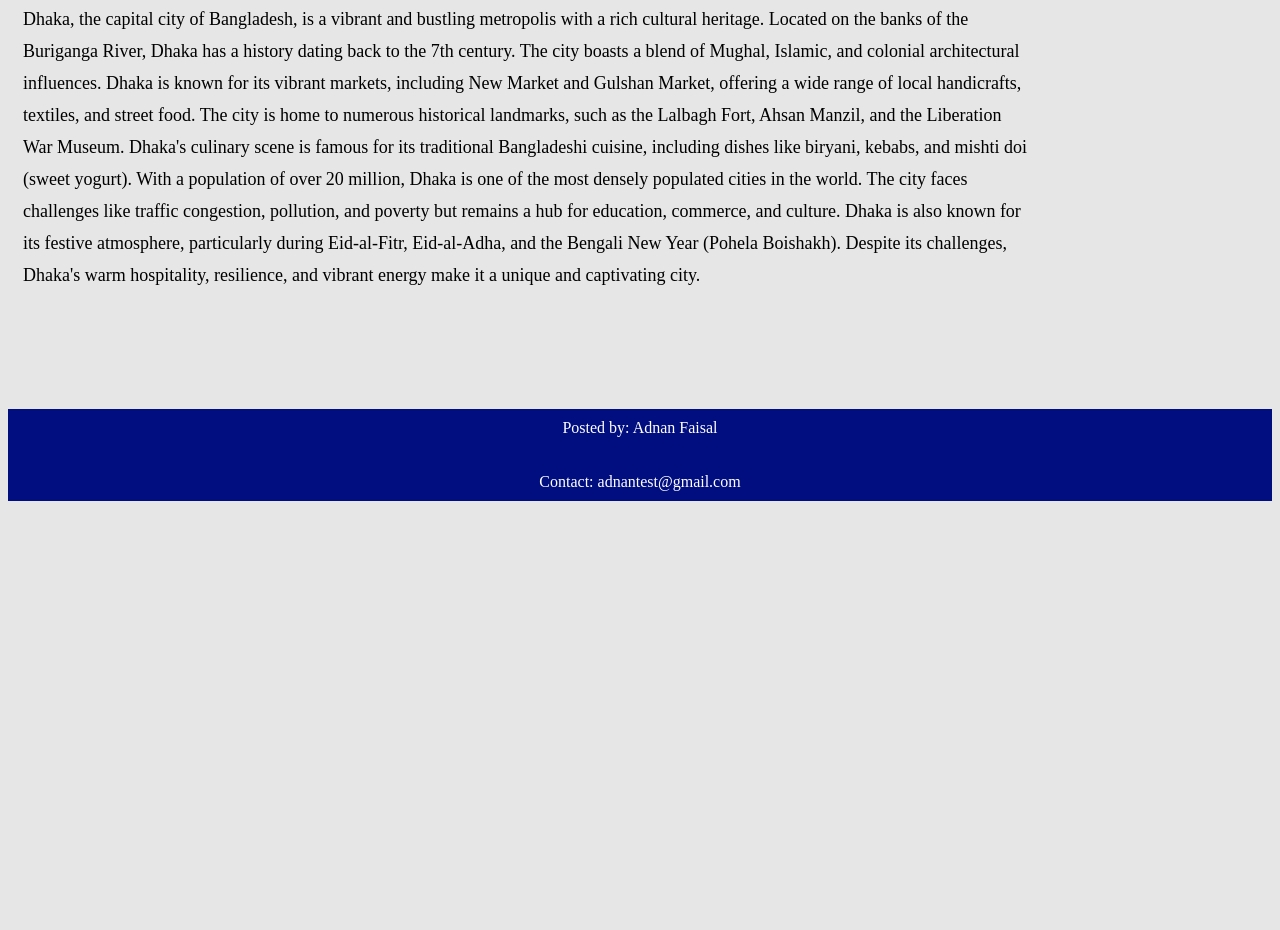
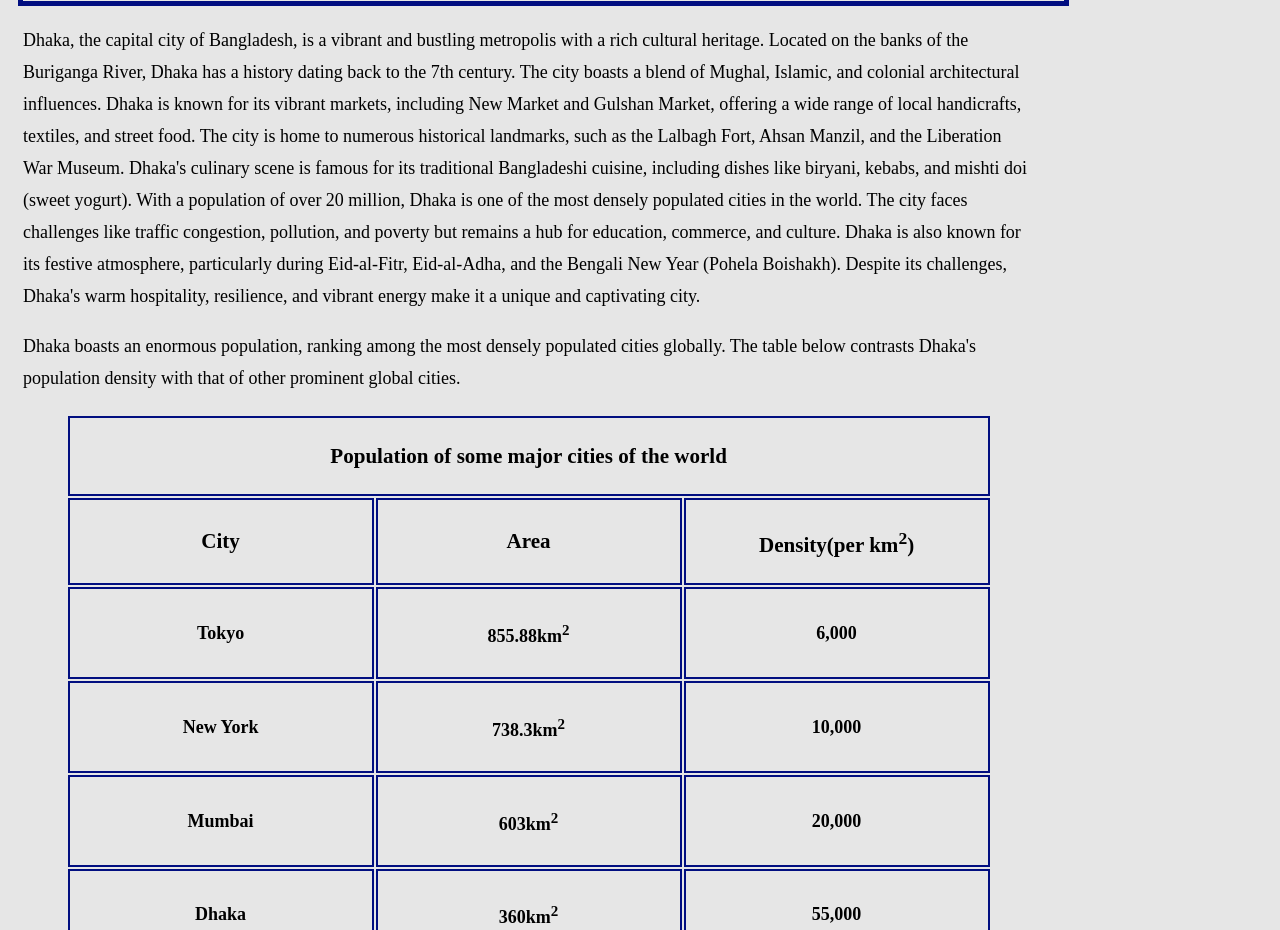
Before and after one commit to adnanfaisal/DhakaCity_v0, a plain HTML site: page index.html in a window 1280 px wide. Shown: the part 1867-2797 px from the top of the page. Before the commit the page ends 2368 px from the top, so only its background shows below. Drawn offline with Linux system fonts and the light colour scheme.

Commit message:
Added table html elements and related css

```diff
--- a/index.html
+++ b/index.html
@@ -39,7 +39,7 @@
 
          <aside>
             <p>
-              Dhaka City is very popular for the variety of great food it has. Some of the top food items in Dhaka include:
+              Dhaka is the capital city of Bangladesh. The city is very popular for the variety of great food it has. Some of the top food items in Dhaka include:
               <ol>
                 <li>Kacchi Biryani</li>
                 <li>Murag Pulao</li>
@@ -68,8 +68,54 @@
          <!-- ARTICLE-->
          <article>
             <p>
-                Dhaka, the capital city of Bangladesh, is a vibrant and bustling metropolis with a rich cultural heritage. Located on the banks of the Buriganga River, Dhaka has a history dating back to the 7th century. The city boasts a blend of Mughal, Islamic, and colonial architectural influences. Dhaka is known for its vibrant markets, including New Market and Gulshan Market, offering a wide range of local handicrafts, textiles, and street food. The city is home to numerous historical landmarks, such as the Lalbagh Fort, Ahsan Manzil, and the Liberation War Museum. Dhaka's culinary scene is famous for its traditional Bangladeshi cuisine, including dishes like biryani, kebabs, and mishti doi (sweet yogurt). With a population of over 20 million, Dhaka is one of the most densely populated cities in the world. The city faces challenges like traffic congestion, pollution, and poverty but remains a hub for education, commerce, and culture. Dhaka is also known for its festive atmosphere, particularly during Eid-al-Fitr, Eid-al-Adha, and the Bengali New Year (Pohela Boishakh). Despite its challenges, Dhaka's warm hospitality, resilience, and vibrant energy make it a unique and captivating city.
+                Dhaka, the capital city of Bangladesh, is a vibrant and bustling metropolis with a rich cultural heritage.
+                Located on the banks of the Buriganga River, Dhaka has a history dating back to the 7th century.
+                The city boasts a blend of Mughal, Islamic, and colonial architectural influences.
+                Dhaka is known for its vibrant markets, including New Market and Gulshan Market, offering a wide range of local handicrafts, textiles, and street food.
+                The city is home to numerous historical landmarks, such as the Lalbagh Fort, Ahsan Manzil, and the Liberation War Museum.
+                Dhaka's culinary scene is famous for its traditional Bangladeshi cuisine, including dishes like biryani, kebabs, and mishti doi (sweet yogurt).
+                With a population of over 20 million, Dhaka is one of the most densely populated cities in the world.
+                The city faces challenges like traffic congestion, pollution, and poverty but remains a hub for education, commerce, and culture.
+                Dhaka is also known for its festive atmosphere, particularly during Eid-al-Fitr, Eid-al-Adha, and the Bengali New Year (Pohela Boishakh).
+                Despite its challenges, Dhaka's warm hospitality, resilience, and vibrant energy make it a unique and captivating city.
             </p>
+            <p>Dhaka boasts an enormous population, ranking among the most densely populated cities globally.
+              The table below contrasts Dhaka's population density with that of other prominent global cities.
+            </p>
+            <table>
+              <thead>
+                <tr>
+                  <th scope="col" colspan="3"><h1>Population of some major cities of the world</h1></th>
+                </tr>
+                <tr>
+                  <th scope="col"><h3>City</h3></th>
+                  <th scope="col"><h3>Area</h3></th>
+                  <th scope="col"><h3>Density(per km<sup>2</sup>)</h3></th>
+                </tr>
+              </thead>
+              <tbody>
+                <tr>
+                  <td class="left"><h4>Tokyo</h4></td>
+                  <td><h4>855.88km<sup>2</sup></h4></td>
+                  <td><h4>6,000</h4></td>
+                </tr>
+                <tr>
+                  <td class="left"><h4>New York</h4></td>
+                  <td><h4>738.3km<sup>2</sup></h4></td>
+                  <td><h4>10,000</h4></td>
+                </tr>
+                <tr>
+                  <td class="left"><h4>Mumbai</h4></td>
+                  <td><h4>603km<sup>2</sup></h4></td>
+                  <td><h4>20,000</h4></td>
+                </tr>
+                <tr>
+                  <td class="left"><h4>Dhaka</h43></td>
+                  <td><h4>360km<sup>2</sup></h4></td>
+                  <td><h4>55,000</h4></td>
+                </tr>
+              </tbody>
+            </table>
          </article>
        </section>
      </main>
--- a/style.css
+++ b/style.css
@@ -113,3 +113,18 @@ embed {
 	height: 458px;
   padding:15px;
 }
+
+
+th {
+	border: 2px solid #010e80;
+  }
+
+  table {
+	text-align: center;
+	margin: 20px auto;
+  }
+
+  td {
+	border: 2px solid #010e80;
+	width: 300px;
+  }
```
